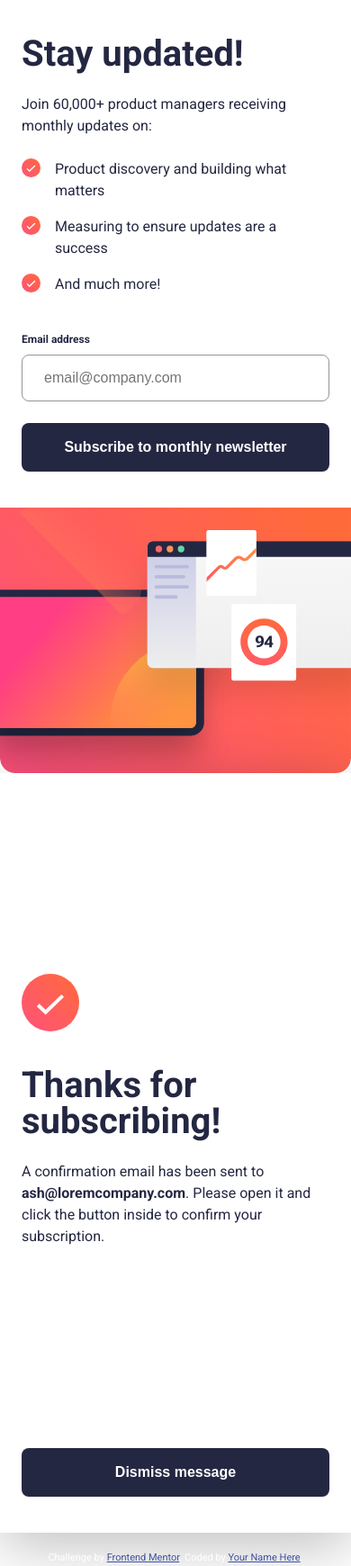
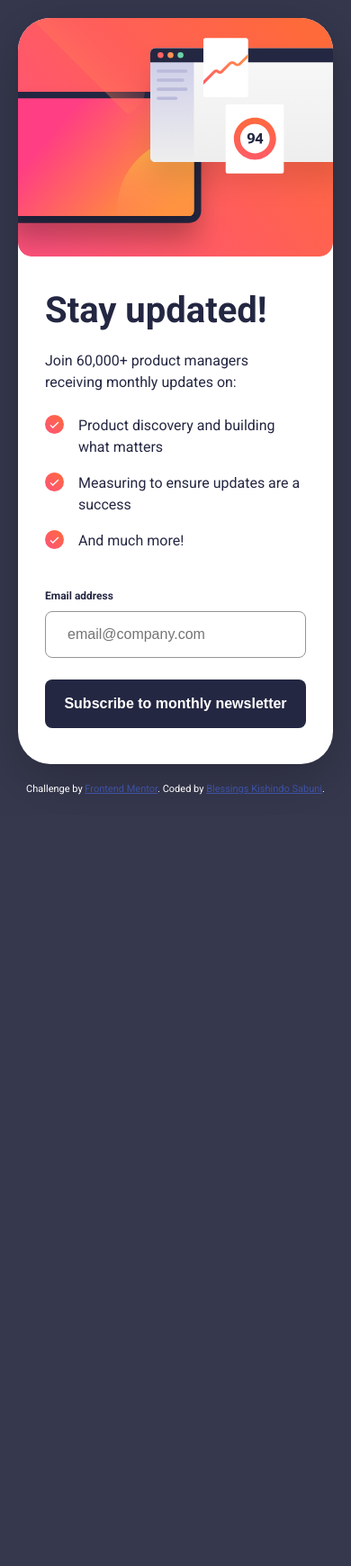
Before and after one commit to sparechange679/newsletter-sign-up-with-success-message, a plain HTML site: page index.html in a window 390 px wide. Shown: the whole page at 90% size. After the commit the page ends 906 px from the top, so only its background shows below. Drawn offline with Linux system fonts and the light colour scheme.

Commit message:
Refactor HTML structure and improve accessibility for newsletter sign-up form

```diff
--- a/assets/css/style.css
+++ b/assets/css/style.css
@@ -1,16 +1,16 @@
 /* Roboto font faces - using local files */
 @font-face {
-      font-family: 'Roboto';
+  font-family: "Roboto";
   font-style: normal;
   font-weight: 400;
-      src: url('../fonts/roboto-v49-latin-regular.woff2') format('woff2');
+  src: url("../fonts/roboto-v49-latin-regular.woff2") format("woff2");
 }
 
 @font-face {
-      font-family: 'Roboto';
+  font-family: "Roboto";
   font-style: normal;
   font-weight: 700;
-      src: url('../fonts/roboto-v49-latin-700.woff2') format('woff2');
+  src: url("../fonts/roboto-v49-latin-700.woff2") format("woff2");
 }
 
 /* Reset and base styles */
@@ -29,7 +29,7 @@
 }
 
 body {
-      font-family: 'Roboto', sans-serif;
+  font-family: "Roboto", sans-serif;
   background-color: var(--blue-700);
   min-height: 100vh;
   display: flex;
@@ -145,8 +145,9 @@
   transition: all 0.3s ease;
 }
 
-    .btn:hover, .btn:focus {
-      background: linear-gradient(90deg, #FF5476, #FF673E);
+.btn:hover,
+.btn:focus {
+  background: linear-gradient(90deg, #ff5476, #ff673e);
   box-shadow: 0 10px 30px rgba(255, 84, 118, 0.4);
   outline: none;
 }
@@ -213,7 +214,8 @@
 /* Tablet styles (768px - 1024px) */
 @media (max-width: 1024px) {
   .container {
-        max-width: 700px;
+    max-width: 768px;
+    width: 768px;
     flex-direction: column-reverse;
   }
 
@@ -228,18 +230,18 @@
 
   .image-container {
     padding: 0;
-        order: 1;
+    order: 2;
   }
 
   .illustration {
     border-radius: 0;
     width: 100%;
-        content: url('../images/illustration-sign-up-mobile.svg');
+    content: url("../images/illustration-sign-up-tablet.svg");
   }
 
   .success-message {
     max-width: 500px;
-        padding: 40px;
+    padding: 90px;
   }
 
   .success-title {
@@ -248,22 +250,17 @@
 }
 
 /* Mobile styles (max-width: 767px) */
+/* @media (max-width: 820px) { */
 @media (max-width: 767px) {
-      body {
-        background-color: var(--white);
-        padding: 0;
-        justify-content: flex-start;
-      }
-
   .container {
+    max-width: 700px;
+    width: auto;
     flex-direction: column-reverse;
-        border-radius: 0;
-        max-width: 100%;
-        box-shadow: none;
   }
 
   .content {
-        padding: 40px 24px;
+    padding: 40px 30px;
+    order: 2;
   }
 
   .title {
@@ -272,46 +269,29 @@
 
   .image-container {
     padding: 0;
+    order: 2;
   }
 
   .illustration {
     border-radius: 0;
     width: 100%;
-        content: url('../images/illustration-sign-up-mobile.svg');
+    content: url("../images/illustration-sign-up-mobile.svg");
   }
 
   .success-message {
-        border-radius: 0;
-        max-width: 100%;
-        min-height: 100vh;
-        padding: 40px 24px;
-        display: flex;
-        flex-direction: column;
-        justify-content: center;
-      }
-
-      .success-content {
-        flex: 1;
-        display: flex;
-        flex-direction: column;
-        justify-content: center;
+    max-width: 500px;
+    padding: 90px;
   }
 
   .success-title {
     font-size: 40px;
-        line-height: 1;
-        margin-bottom: 24px;
-      }
-
-      .success-text {
-        line-height: 1.5;
   }
 }
 
 /* Desktop-specific image */
 @media (min-width: 1025px) {
   .illustration {
-        content: url('../images/illustration-sign-up-desktop.svg');
+    content: url("../images/illustration-sign-up-desktop.svg");
   }
 }
 
--- a/index.html
+++ b/index.html
@@ -1,30 +1,54 @@
 <!DOCTYPE html>
 <html lang="en">
   <head>
-  <meta charset="UTF-8">
-  <meta name="viewport" content="width=device-width, initial-scale=1.0">
-  <link rel="icon" type="image/png" sizes="32x32" href="./assets/images/favicon-32x32.png">
-  <title>Frontend Mentor | Newsletter sign-up form with success message</title>
-  <link rel="stylesheet" href="./assets/css/style.css">
+    <meta charset="UTF-8" />
+    <meta name="viewport" content="width=device-width, initial-scale=1.0" />
+    <link
+      rel="icon"
+      type="image/png"
+      sizes="32x32"
+      href="./assets/images/favicon-32x32.png"
+    />
+    <title>
+      Frontend Mentor | Newsletter sign-up form with success message
+    </title>
+    <link rel="stylesheet" href="./assets/css/style.css" />
   </head>
   <body>
     <!-- Sign-up form -->
     <main class="container" id="signup-form" role="main">
       <section class="content" aria-labelledby="form-title">
         <h1 id="form-title" class="title">Stay updated!</h1>
-      <p class="description">Join 60,000+ product managers receiving monthly updates on:</p>
+        <p class="description">
+          Join 60,000+ product managers receiving monthly updates on:
+        </p>
 
         <ul class="features" aria-label="Benefits of subscribing">
           <li class="feature">
-          <img src="./assets/images/icon-success.svg" alt="" class="feature-icon" aria-hidden="true">
+            <img
+              src="./assets/images/icon-success.svg"
+              alt=""
+              class="feature-icon"
+              aria-hidden="true"
+            />
             <span>Product discovery and building what matters</span>
           </li>
           <li class="feature">
-          <img src="./assets/images/icon-success.svg" alt="" class="feature-icon" aria-hidden="true">
+            <img
+              src="./assets/images/icon-success.svg"
+              alt=""
+              class="feature-icon"
+              aria-hidden="true"
+            />
             <span>Measuring to ensure updates are a success</span>
           </li>
           <li class="feature">
-          <img src="./assets/images/icon-success.svg" alt="" class="feature-icon" aria-hidden="true">
+            <img
+              src="./assets/images/icon-success.svg"
+              alt=""
+              class="feature-icon"
+              aria-hidden="true"
+            />
             <span>And much more!</span>
           </li>
         </ul>
@@ -33,7 +57,13 @@
           <div class="form-group">
             <div class="label-container">
               <label for="email" class="label">Email address</label>
-            <span class="error-message" id="error-message" role="alert" aria-live="polite">Valid email required</span>
+              <span
+                class="error-message"
+                id="error-message"
+                role="alert"
+                aria-live="polite"
+                >Valid email required</span
+              >
             </div>
             <input
               type="email"
@@ -43,9 +73,11 @@
               aria-describedby="error-message"
               aria-invalid="false"
               required
-          >
+            />
           </div>
-        <button type="submit" class="btn">Subscribe to monthly newsletter</button>
+          <button type="submit" class="btn">
+            Subscribe to monthly newsletter
+          </button>
         </form>
       </section>
 
@@ -54,26 +86,47 @@
           src="./assets/images/illustration-sign-up-desktop.svg"
           alt="Illustration showing charts and graphs representing data updates"
           class="illustration"
-      >
+        />
       </div>
     </main>
 
     <!-- Success message -->
-  <article class="success-message" id="success-message" role="alert" aria-live="polite" hidden>
+    <article
+      class="success-message"
+      id="success-message"
+      role="alert"
+      aria-live="polite"
+      hidden
+    >
       <div class="success-content">
-      <img src="./assets/images/icon-success.svg" alt="" class="success-icon" aria-hidden="true">
+        <img
+          src="./assets/images/icon-success.svg"
+          alt=""
+          class="success-icon"
+          aria-hidden="true"
+        />
         <h1 class="success-title">Thanks for subscribing!</h1>
         <p class="success-text">
-        A confirmation email has been sent to <strong class="success-email" id="success-email">ash@loremcompany.com</strong>.
-        Please open it and click the button inside to confirm your subscription.
+          A confirmation email has been sent to
+          <strong class="success-email" id="success-email"
+            >ash@loremcompany.com</strong
+          >. Please open it and click the button inside to confirm your
+          subscription.
         </p>
       </div>
-    <button class="btn" id="dismiss-btn">Dismiss message</button>
+      <button type="button" class="btn" id="dismiss-btn">Dismiss message</button>
     </article>
 
     <footer class="attribution">
-    Challenge by <a href="https://www.frontendmentor.io?ref=challenge" target="_blank" rel="noopener">Frontend Mentor</a>.
-    Coded by <a href="#">Your Name Here</a>.
+      Challenge by
+      <a
+        href="https://www.frontendmentor.io?ref=challenge"
+        target="_blank"
+        rel="noopener"
+        >Frontend Mentor</a
+      >. Coded by
+      <a href="https://www.frontendmentor.io/profile/sparechange679">Blessings Kishindo Sabuni</a
+      >.
     </footer>
 
     <script src="./assets/js/script.js"></script>
```
Also changed, not shown: assets/js/script.js (+29 -29 lines). Lines whose indentation alone changed are shown as unchanged.
